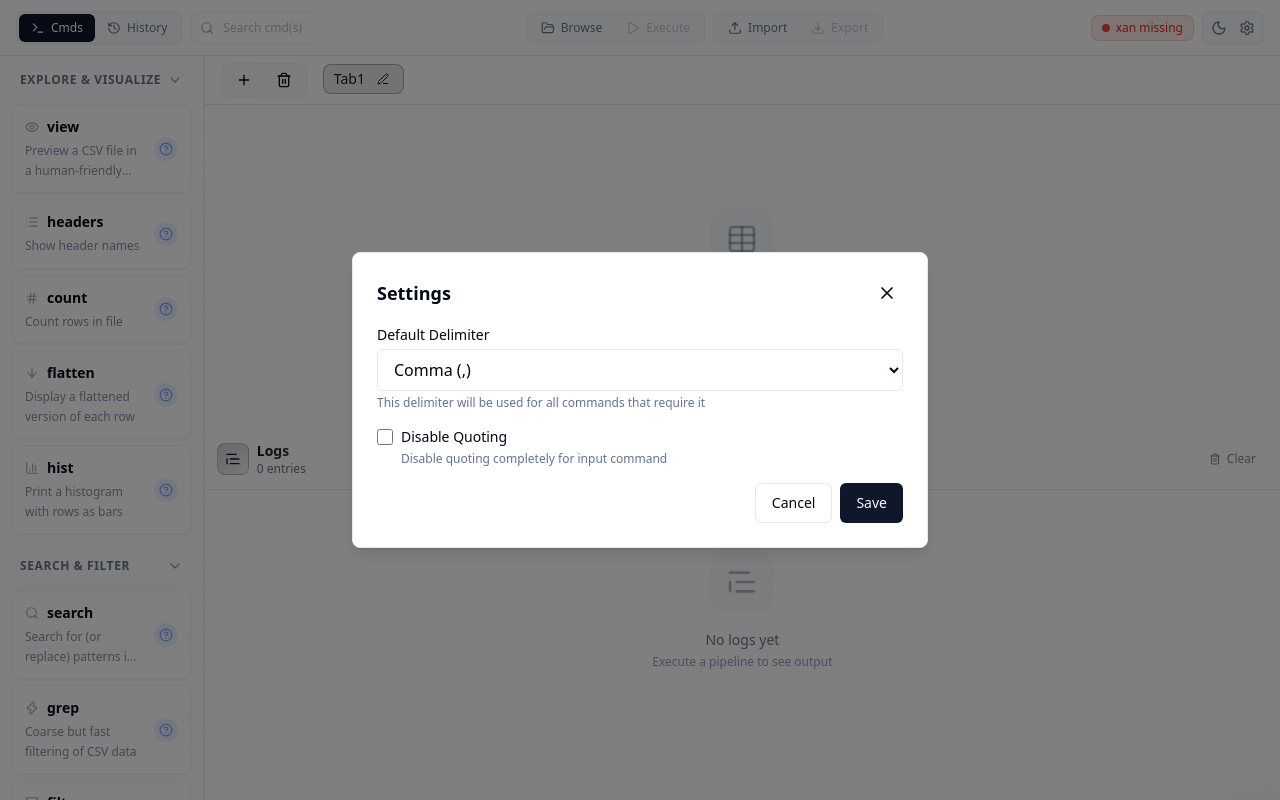
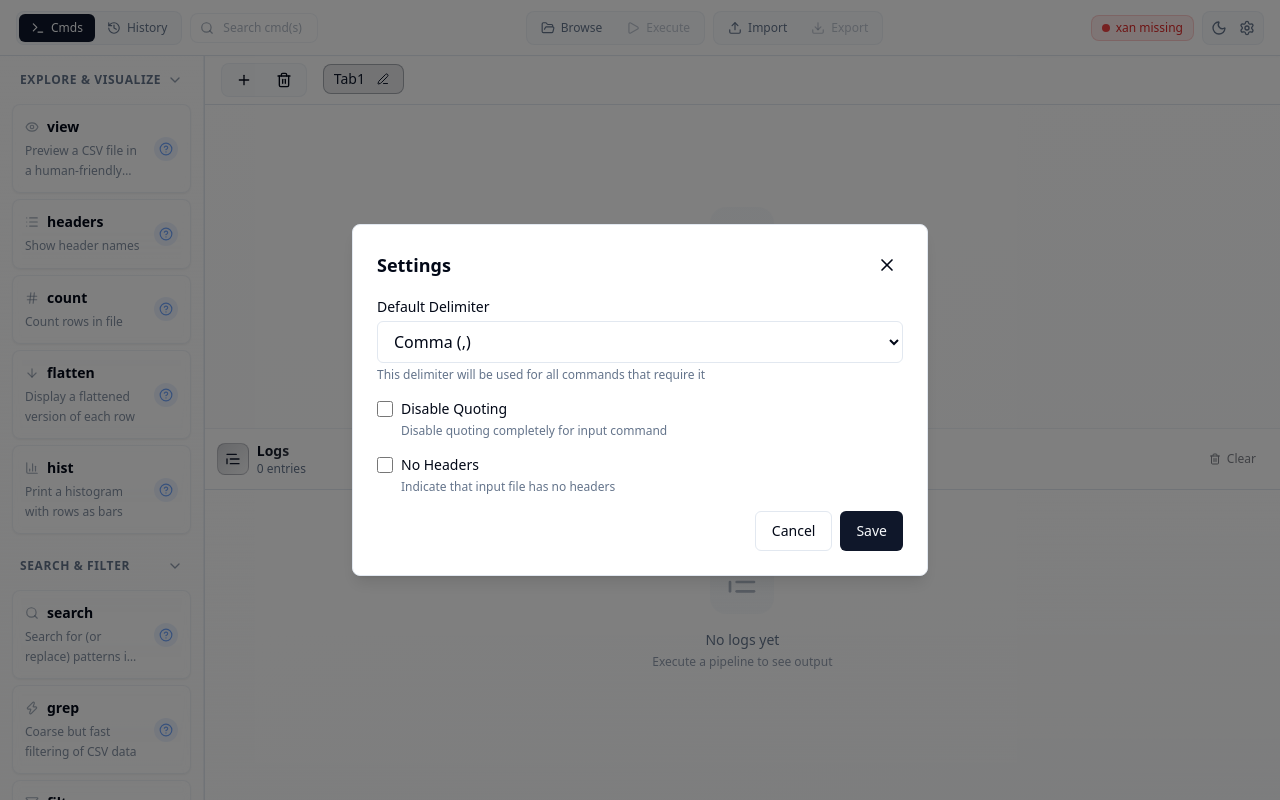
Before and after one commit to tansen87/easy-csv, a React (Vite) app: page / in a window 1280 px wide. Both pictures are taken after a click on the button 1247 px from the left and 27 px from the top of the page. Built offline with nearby package versions, Linux system fonts and the light colour scheme.

Commit message:
feat: add no-headers parameter

```diff
--- a/src/App.tsx
+++ b/src/App.tsx
@@ -61,6 +61,7 @@ function App() {
   const [defaultDelimiter, setDefaultDelimiter] = useState<string>(",");
   const [_xanPath, setXanPath] = useState<string>("");
   const [noQuoting, setNoQuoting] = useState<boolean>(false);
+  const [noHeaders, setNoHeaders] = useState<boolean>(false);
   const [isExecuting, setIsExecuting] = useState<boolean>(false);
   const [themeTransition, setThemeTransition] = useState<{
     x: number;
@@ -188,6 +189,17 @@ function App() {
     }
   };
 
+  const loadNoHeaders = async () => {
+    try {
+      const savedNoHeaders = await invoke<boolean | null>("get_no_headers");
+      if (savedNoHeaders !== null) {
+        setNoHeaders(savedNoHeaders);
+      }
+    } catch (error) {
+      showToastRef.current(`Failed to load no headers setting: ${error}`, 'error');
+    }
+  };
+
   const checkXanInstallation = async () => {
     try {
       const installed = await invoke<boolean>("check_xan_installed");
@@ -218,6 +230,7 @@ function App() {
     loadXanPath();
     loadDefaultDelimiter();
     loadNoQuoting();
+    loadNoHeaders();
     loadHistoricalPipelines();
   }, []);
 
@@ -1003,6 +1016,20 @@ function App() {
                   Disable quoting completely for input command
                 </p>
               </div>
+              <div>
+                <label className="flex items-center gap-2 cursor-pointer">
+                  <input
+                    type="checkbox"
+                    checked={noHeaders}
+                    onChange={(e) => setNoHeaders(e.target.checked)}
+                    className="w-4 h-4 rounded border-input"
+                  />
+                  <span className="text-sm font-medium">No Headers</span>
+                </label>
+                <p className="text-xs text-muted-foreground mt-1 ml-6">
+                  Indicate that input file has no headers
+                </p>
+              </div>
               <div className="flex justify-end gap-2">
                 <Button
                   variant="outline"
@@ -1022,6 +1049,9 @@ function App() {
                       );
                       savePromises.push(
                         invoke("set_no_quoting", { noQuoting })
+                      );
+                      savePromises.push(
+                        invoke("set_no_headers", { noHeaders })
                       );
 
                       await Promise.all(savePromises);
```
Also changed, not shown: 1 other file (tests, documents, lock files or other folders).
